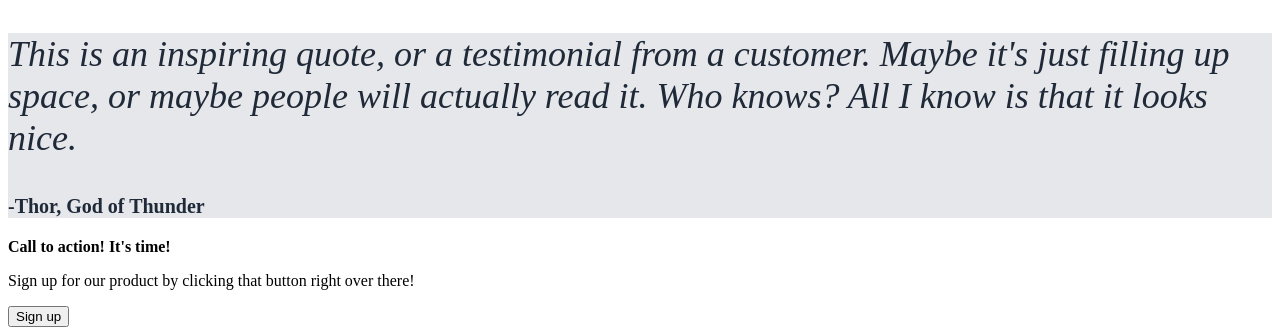
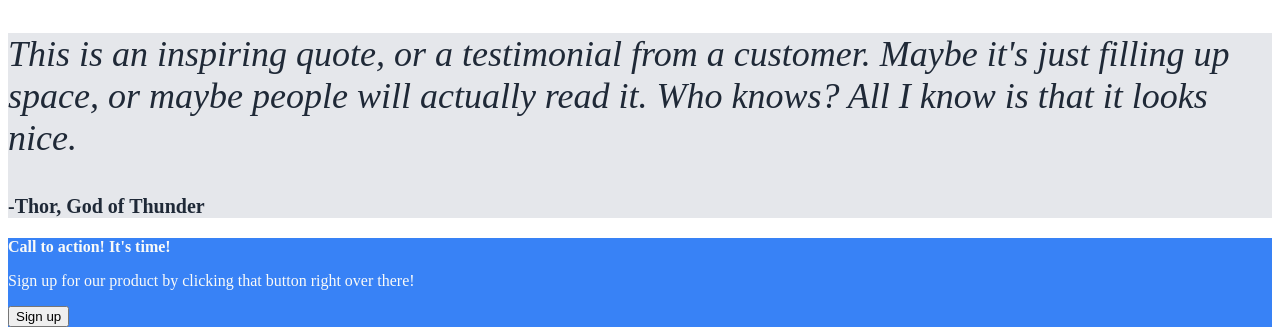
Before and after one commit to sserio3/sample-landing-page, a plain HTML site: page index.html in a window 1280 px wide. Shown: the part 634-969 px from the top of the page. Drawn offline with Linux system fonts and the light colour scheme.

Commit message:
Add call-to-action basic CSS styling

```diff
--- a/style.css
+++ b/style.css
@@ -45,3 +45,8 @@ header {
  #hero-quote {
     font-size: 36px;
  }
+
+ .call-to-action-sec {
+    background-color: #3882F6;
+    color: #F9FAF8;
+ }
```
